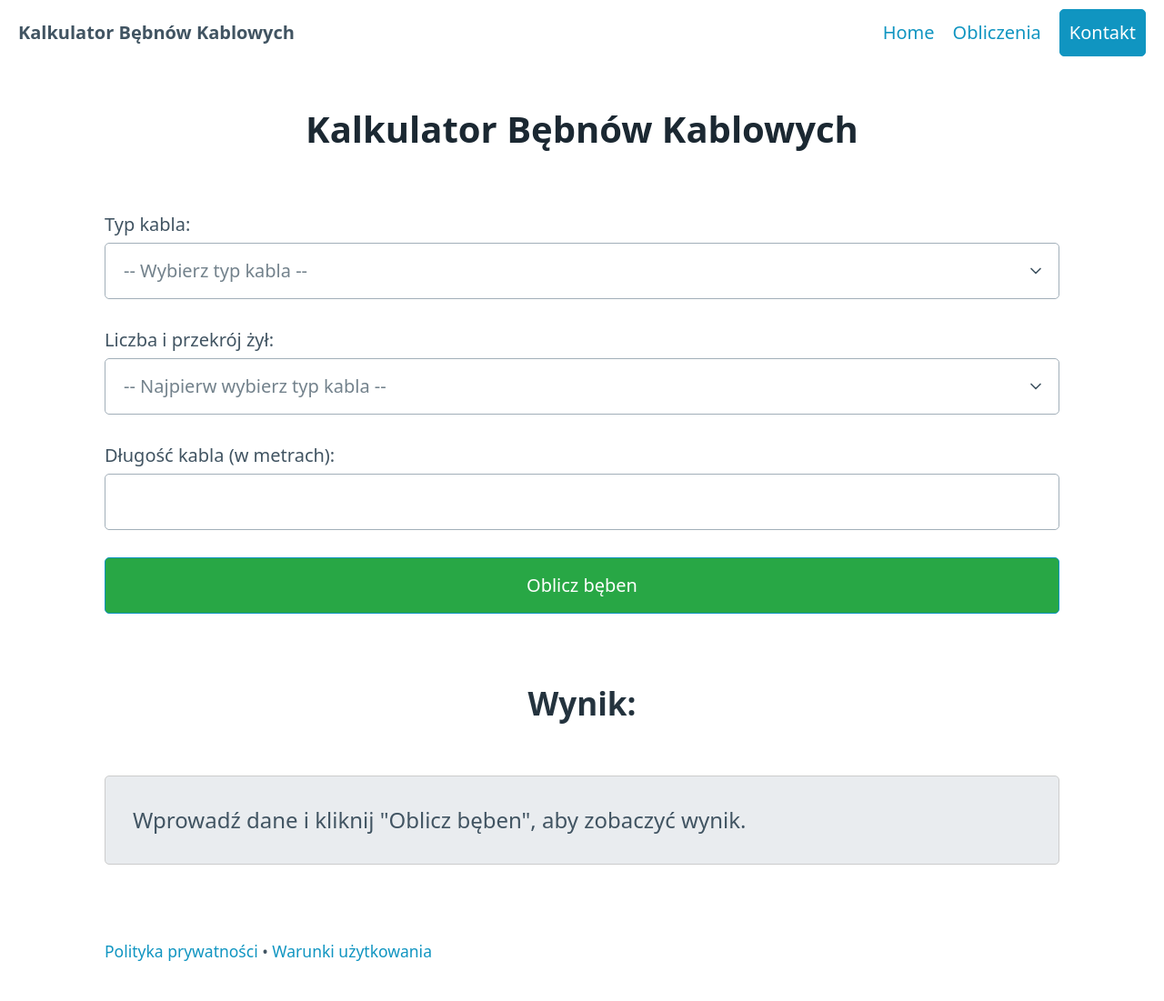
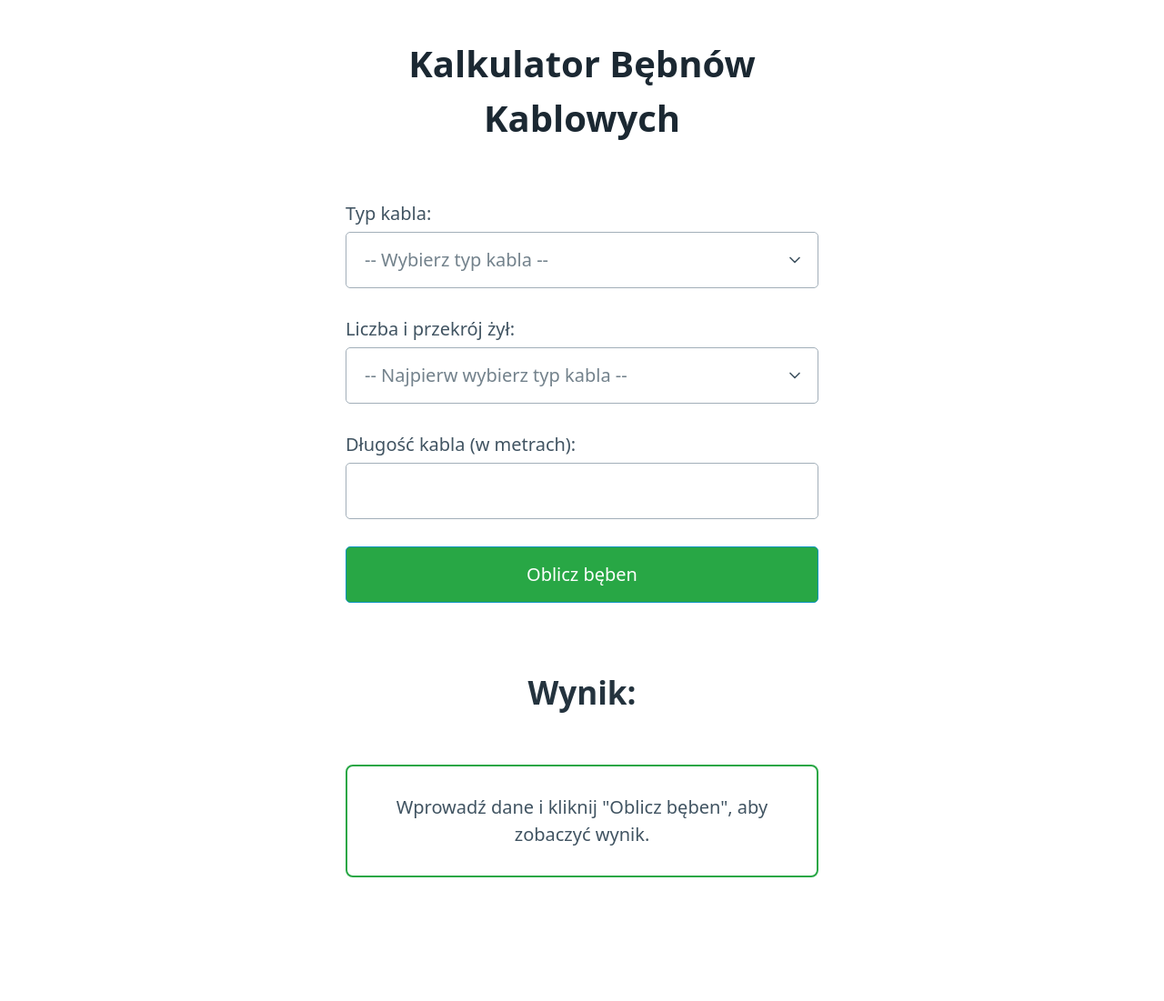
Before and after one commit to ArturBortniczuk/Bebny, a Flask app: template templates/index.html in a window 1280 px wide. Shown: the whole page at 91% size. After the commit the page ends 965 px from the top, so only its background shows below. Run offline with Flask 3, Linux system fonts and the light colour scheme; the template is opened without the code that fills it, so the values that code supplies are empty; parts of the project's set-up code (start-up, migrations or seed data) failed here and were passed over.

Commit message:
Update index.html

```diff
--- a/templates/index.html
+++ b/templates/index.html
@@ -12,6 +12,7 @@
 
         .container {
             padding: 2rem;
+            max-width: 600px;
         }
 
         select, input[type="number"] {
@@ -19,15 +20,17 @@
         }
 
         .result {
-            background-color: #e9ecef;
+            background-color: #fff;
+            color: #333;
             padding: 1.5rem;
-            border-radius: 5px;
-            border: 1px solid #ccc;
+            border-radius: 8px;
+            border: 2px solid #28a745;
+            font-size: 1.2rem;
+            text-align: center;
         }
 
         .result p {
             margin: 0;
-            font-size: 1.2rem;
         }
 
         input[type="submit"] {
@@ -65,17 +68,6 @@
 </head>
 <body>
 
-<nav class="container-fluid">
-    <ul>
-        <li><strong>Kalkulator Bębnów Kablowych</strong></li>
-    </ul>
-    <ul>
-        <li><a href="#">Home</a></li>
-        <li><a href="#">Obliczenia</a></li>
-        <li><a href="#" role="button">Kontakt</a></li>
-    </ul>
-</nav>
-
 <main class="container">
     <h1>Kalkulator Bębnów Kablowych</h1>
     <form action="/oblicz" method="POST">
@@ -108,9 +100,5 @@
     </div>
 </main>
 
-<footer class="container">
-    <small><a href="#">Polityka prywatności</a> • <a href="#">Warunki użytkowania</a></small>
-</footer>
-
 </body>
 </html>
```
